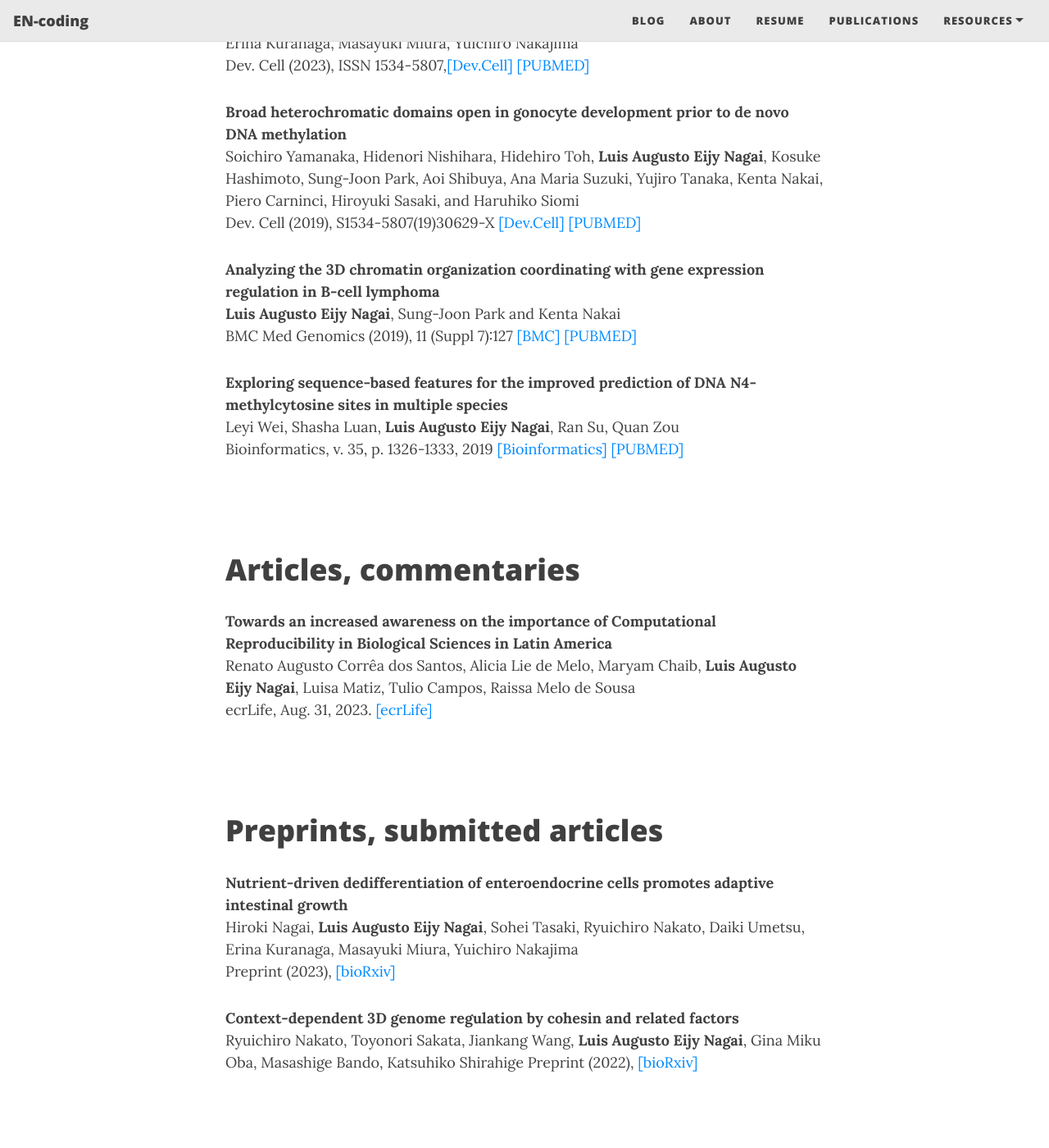
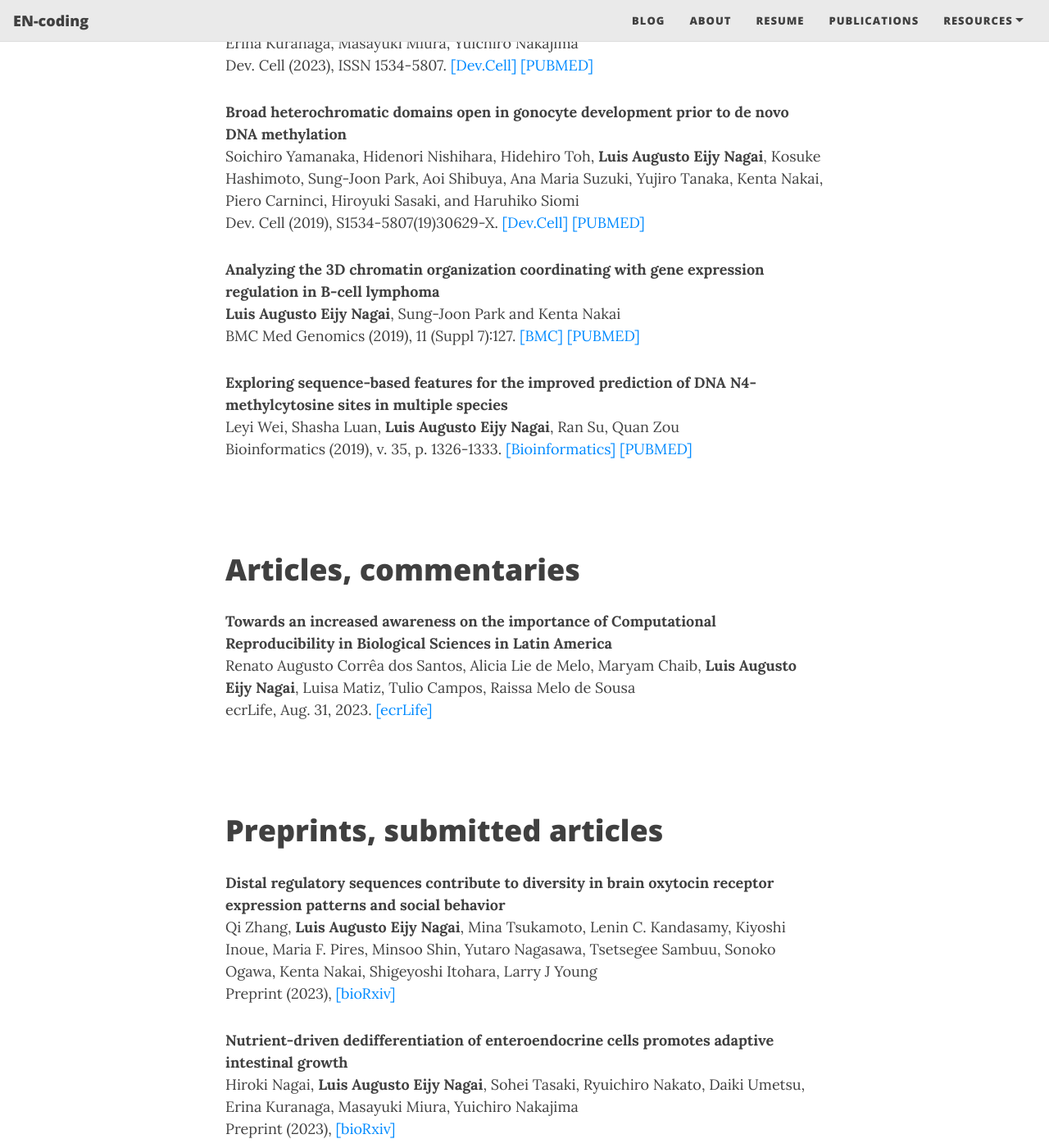
Before and after one commit to en-coding/en-coding.github.io, a Jekyll site: the page built from publications.md, in a window 1280 px wide and 1400 px high, scrolled down 789 px. Shown: the whole window at 82% size. Built offline with Jekyll 4.4.1, drawn with Linux system fonts in a browser that asks for light colours; nearby versions of some CDN libraries.

Commit message:
update paper

```diff
--- a/publications.md
+++ b/publications.md
@@ -18,22 +18,22 @@
 
 **Nutrient-driven dedifferentiation of enteroendocrine cells promotes adaptive intestinal growth in Drosophila**
 Hiroki Nagai, **Luis Augusto Eijy Nagai**, Sohei Tasaki, Ryuichiro Nakato, Daiki Umetsu, Erina Kuranaga, Masayuki Miura, Yuichiro Nakajima
-Dev. Cell (2023), ISSN 1534-5807,[[Dev.Cell]](https://www.sciencedirect.com/science/article/pii/S1534580723004379?dgcid=coauthor) [[PUBMED]]()
+Dev. Cell (2023), ISSN 1534-5807. [[Dev.Cell]](https://www.sciencedirect.com/science/article/pii/S1534580723004379?dgcid=coauthor) [[PUBMED]]()
 
 
 **Broad heterochromatic domains open in gonocyte development prior to de novo DNA methylation**
 Soichiro Yamanaka, Hidenori Nishihara, Hidehiro Toh, **Luis Augusto Eijy Nagai**, Kosuke Hashimoto, Sung-Joon Park, Aoi Shibuya, Ana Maria Suzuki, Yujiro Tanaka, Kenta Nakai, Piero Carninci, Hiroyuki Sasaki, and Haruhiko Siomi
-Dev. Cell (2019), S1534-5807(19)30629-X [[Dev.Cell]](https://www.cell.com/developmental-cell/fulltext/S1534-5807(19)30629-X) [[PUBMED]](https://www.ncbi.nlm.nih.gov/pubmed/31474564)
+Dev. Cell (2019), S1534-5807(19)30629-X. [[Dev.Cell]](https://www.cell.com/developmental-cell/fulltext/S1534-5807(19)30629-X) [[PUBMED]](https://www.ncbi.nlm.nih.gov/pubmed/31474564)
 
 
 **Analyzing the 3D chromatin organization coordinating with gene expression regulation in B-cell lymphoma**
 **Luis Augusto Eijy Nagai**, Sung-Joon Park and Kenta Nakai
-BMC Med Genomics (2019), 11 (Suppl 7):127 [[BMC]](https://bmcmedgenomics.biomedcentral.com/articles/10.1186/s12920-018-0437-8) [[PUBMED]](https://www.ncbi.nlm.nih.gov/pubmed/30894186)
+BMC Med Genomics (2019), 11 (Suppl 7):127. [[BMC]](https://bmcmedgenomics.biomedcentral.com/articles/10.1186/s12920-018-0437-8) [[PUBMED]](https://www.ncbi.nlm.nih.gov/pubmed/30894186)
 
 
 **Exploring sequence-based features for the improved prediction of DNA N4-methylcytosine sites in multiple species**
 Leyi Wei, Shasha Luan, **Luis Augusto Eijy Nagai**, Ran Su, Quan Zou
-Bioinformatics, v. 35, p. 1326-1333, 2019 [[Bioinformatics]](https://academic.oup.com/bioinformatics/article/35/8/1326/5102871) [[PUBMED]](https://pubmed.ncbi.nlm.nih.gov/30239627/)
+Bioinformatics (2019), v. 35, p. 1326-1333. [[Bioinformatics]](https://academic.oup.com/bioinformatics/article/35/8/1326/5102871) [[PUBMED]](https://pubmed.ncbi.nlm.nih.gov/30239627/)
 
 <br>
 <br>
@@ -48,6 +48,10 @@
 <br>
 
 # Preprints, submitted articles
+**Distal regulatory sequences contribute to diversity in brain oxytocin receptor expression patterns and social behavior**
+Qi Zhang, **Luis Augusto Eijy Nagai**, Mina Tsukamoto, Lenin C. Kandasamy, Kiyoshi Inoue, Maria F. Pires, Minsoo Shin, Yutaro Nagasawa, Tsetsegee Sambuu, Sonoko Ogawa, Kenta Nakai, Shigeyoshi Itohara, Larry J Young
+Preprint (2023), [[bioRxiv]](https://www.biorxiv.org/content/10.1101/2022.12.01.518660v2.full)
+
 
 **Nutrient-driven dedifferentiation of enteroendocrine cells promotes adaptive intestinal growth**
 Hiroki Nagai, **Luis Augusto Eijy Nagai**, Sohei Tasaki, Ryuichiro Nakato, Daiki Umetsu, Erina Kuranaga, Masayuki Miura, Yuichiro Nakajima
```
